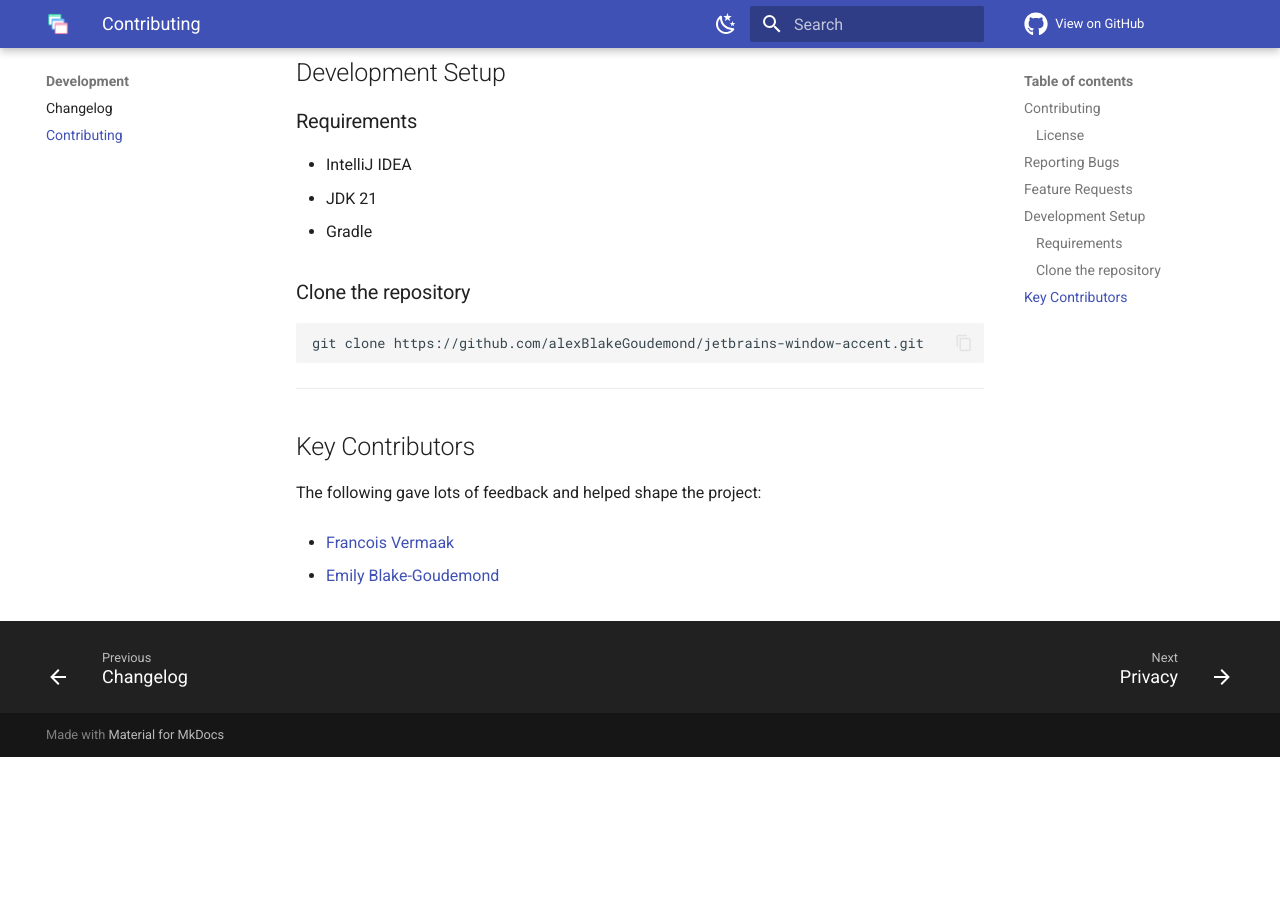
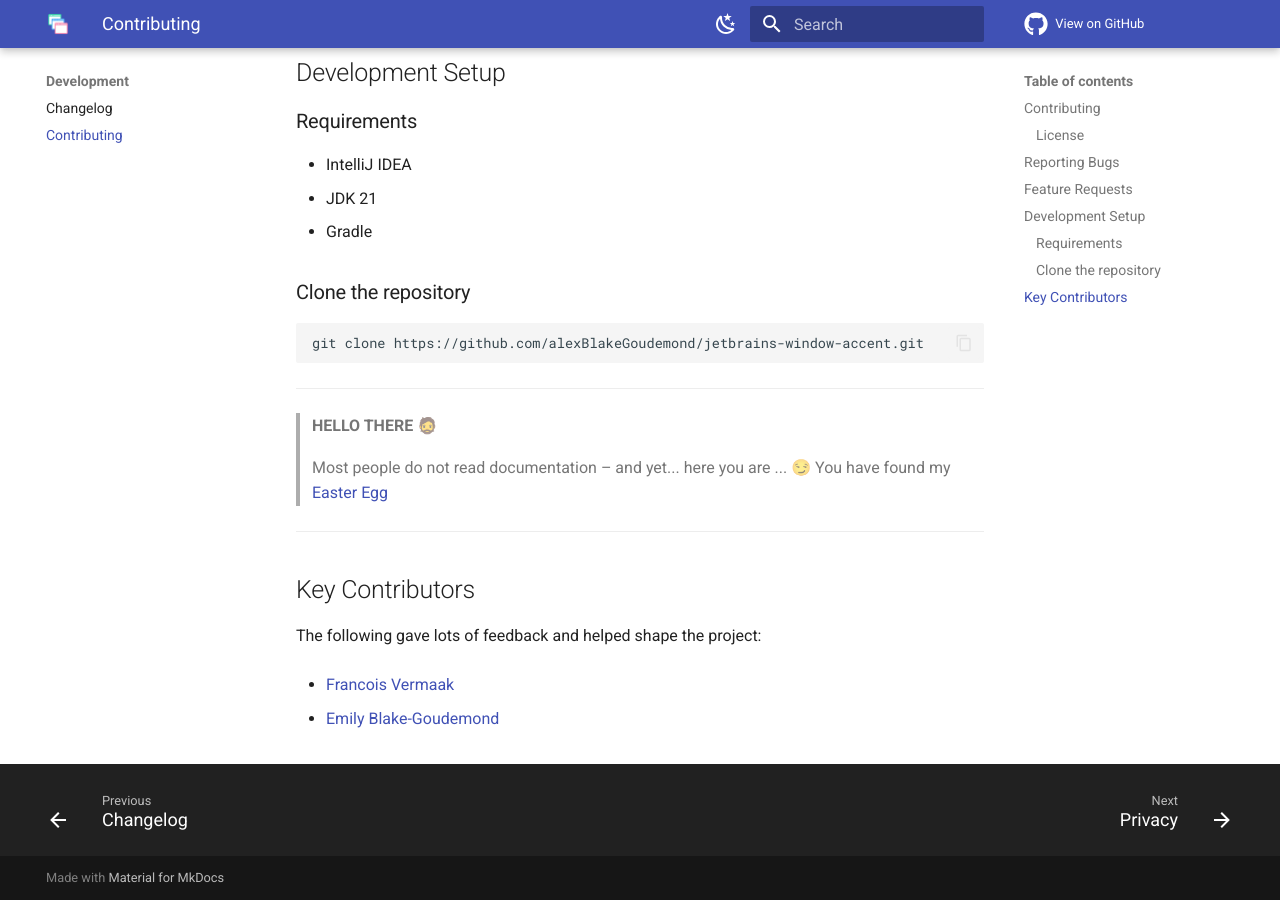
Before and after one commit to alexBlakeGoudemond/jetbrains-window-accent, an MkDocs documentation site: the page built from docs/contributing.md, in a window 1280 px wide and 900 px high, scrolled down 1128 px. Built offline with MkDocs 1.6.1 and Material for MkDocs 9.7.7, drawn with Linux system fonts in a browser that asks for light colours; comment, search, counter and statistics services are not loaded; before the commit the page ends 1885 px from its top, so only the background shows below that.

Commit message:
Plant Easter Egg

```diff
--- a/docs/contributing.md
+++ b/docs/contributing.md
@@ -49,6 +49,13 @@
 
 ---
 
+> **HELLO THERE** 🧔
+>
+> Most people do not read documentation – and yet... here you are ... 😏
+> You have found my [Easter Egg](secrets/window-accent-game.html)
+
+---
+
 ## Key Contributors
 
 The following gave lots of feedback and helped shape the project:
```
Also changed, not shown: 1 other file.
